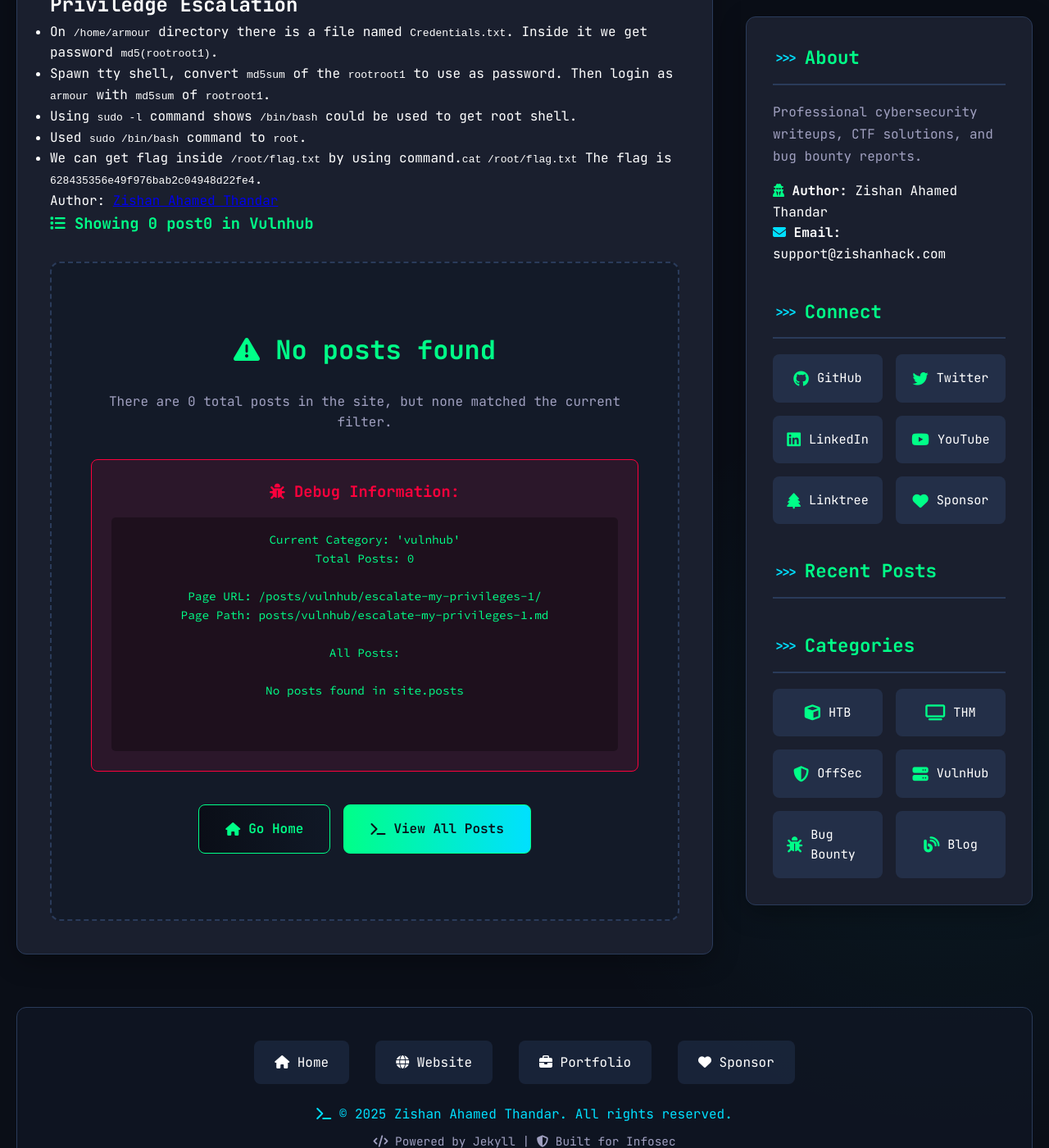
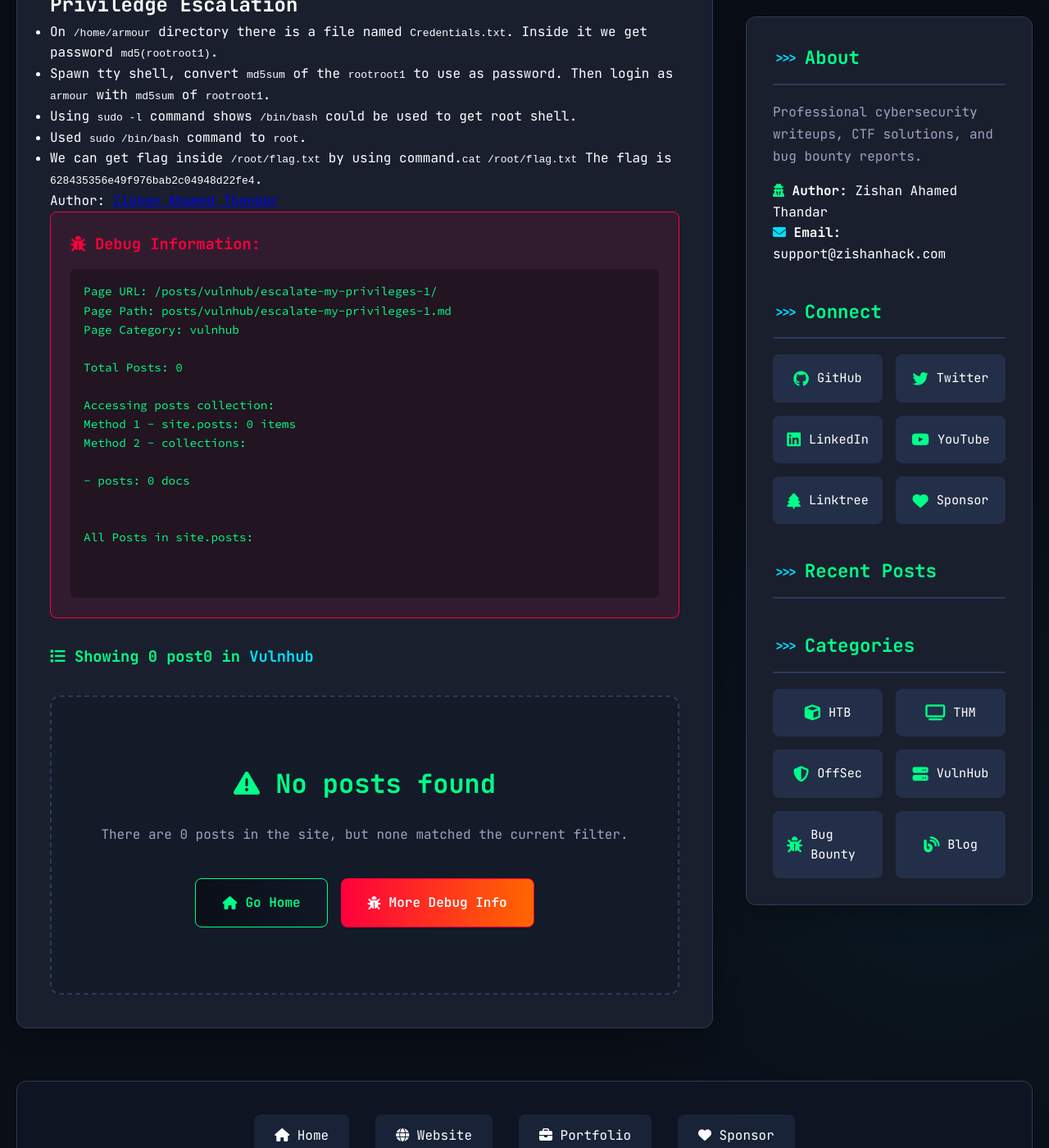
Before and after one commit to ZishanAdThandar/WriteUps, a Jekyll site: the page built from posts/vulnhub/escalate-my-privileges-1.md, in a window 1280 px wide and 1400 px high, scrolled down 1147 px. Shown: the whole window at 82% size. Built offline with Jekyll 4.4.1, drawn with Linux system fonts in a browser that asks for light colours.

Commit message:
modified:   _layouts/list.html

```diff
--- a/_layouts/list.html
+++ b/_layouts/list.html
@@ -232,92 +232,62 @@
             </div>
             {% endif %}
 
-          <!-- FIXED: Access posts collection properly -->
-{% assign all_posts = site.posts %}
-
-<!-- For debugging, show what we have -->
-<div class="debug-info" style="display: none;"> <!-- Change to style="display: block;" to see debug -->
+            <!-- DEBUG: Show what's happening -->
+            <div class="debug-info">
                 <h3><i class="fas fa-bug"></i> Debug Information:</h3>
                 <pre>
-Total Posts: {{ all_posts.size }}
-Is collection? {{ site.collections.posts }}
+Page URL: {{ page.url }}
+Page Path: {{ page.path }}
+Page Category: {{ page.category }}
 
-All Posts:
-{% for post in all_posts %}
+Total Posts: {{ site.posts.size }}
+
+Accessing posts collection:
+Method 1 - site.posts: {{ site.posts.size }} items
+Method 2 - collections:
+{% for collection in site.collections %}
+- {{ collection.label }}: {{ collection.docs.size }} docs
+{% endfor %}
+
+All Posts in site.posts:
+{% for post in site.posts %}
 - {{ post.title }} | path: {{ post.path }} | category: {{ post.category }} | url: {{ post.url }}
 {% endfor %}
-
-Page Info:
-URL: {{ page.url }}
-Path: {{ page.path }}
-Category: {{ page.category }}
                 </pre>
             </div>
 
-<!-- GET CURRENT CATEGORY -->
-{% assign current_category = page.category %}
+            <!-- GET CURRENT CATEGORY FROM URL -->
+            {% assign url_parts = page.url | split: '/' %}
+            {% assign current_category = '' %}
 
-{% unless current_category %}
-    {% assign url_parts = page.url | split: '/' %}
             {% for part in url_parts %}
                 {% if part == 'hackthebox' or part == 'tryhackme' or part == 'offsec' or part == 'vulnhub' or part == 'bugbounty' or part == 'blog' %}
                     {% assign current_category = part %}
                 {% endif %}
             {% endfor %}
-{% endunless %}
 
-<!-- SIMPLE FILTERING - Show all posts first to test -->
-{% assign category_posts = all_posts %}
+            <!-- FIX: Use site.collections.posts.docs to access posts -->
+            {% assign all_posts = site.collections.posts.docs %}
 
-{% if current_category and current_category != '' %}
-    {% assign filtered_posts = "" | split: "," %}
-    {% for post in all_posts %}
-        {% if post.category == current_category or post.path contains current_category %}
-            {% assign filtered_posts = filtered_posts | push: post %}
+            <!-- FILTER POSTS BY CATEGORY -->
+            {% assign category_posts = "" | split: "," %}
+
+            {% if all_posts.size > 0 %}
+                {% for doc in all_posts %}
+                    {% if doc.category == current_category or doc.path contains current_category %}
+                        {% assign category_posts = category_posts | push: doc %}
                     {% endif %}
                 {% endfor %}
-    {% assign category_posts = filtered_posts %}
-{% endif %}
-            {% assign current_category = page.category %}
-
-            {% unless current_category %}
-                {% assign url_parts = page.url | split: '/' %}
-                {% for part in url_parts %}
-                    {% if part == 'hackthebox' or part == 'tryhackme' or part == 'offsec' or part == 'vulnhub' or part == 'bugbounty' or part == 'blog' %}
-                        {% assign current_category = part %}
-                    {% endif %}
-                {% endfor %}
-            {% endunless %}
-
-            <!-- FILTER POSTS -->
-            {% assign category_posts = "" | split: "," %}
-
-            {% if current_category and current_category != '' %}
-                <!-- Try to filter by category field first -->
-                {% for post in site.posts %}
-                    {% if post.category == current_category %}
-                        {% assign category_posts = category_posts | push: post %}
-                    {% endif %}
-                {% endfor %}
-
-                <!-- If no posts found by category, try by path -->
-                {% if category_posts.size == 0 %}
-                    {% for post in site.posts %}
-                        {% if post.path contains current_category %}
-                            {% assign category_posts = category_posts | push: post %}
-                        {% endif %}
-                    {% endfor %}
-                {% endif %}
             {% else %}
-                <!-- No category specified, show all posts -->
+                <!-- Fallback to site.posts if collections method doesn't work -->
                 {% assign category_posts = site.posts %}
             {% endif %}
 
-            <!-- DISPLAY POSTS -->
+            <!-- DISPLAY RESULTS -->
             <h3 style="margin-bottom: 2rem; color: var(--accent-green);">
                 <i class="fas fa-list"></i> Showing {{ category_posts.size }} post{{ category_posts.size | pluralize }}
-                {% if current_category and current_category != '' %}
-                    in {{ current_category | replace: '-', ' ' | capitalize }}
+                {% if current_category != '' %}
+                    in <span style="color: var(--accent-cyan);">{{ current_category | replace: '-', ' ' | capitalize }}</span>
                 {% endif %}
             </h3>
 
@@ -337,7 +307,13 @@
                         {% endif %}
 
                         <div class="post-card-meta">
-                            <span><i class="far fa-calendar"></i> {{ post.date | date: "%B %d, %Y" }}</span>
+                            <span><i class="far fa-calendar"></i>
+                                {% if post.date %}
+                                    {{ post.date | date: "%B %d, %Y" }}
+                                {% else %}
+                                    Unknown date
+                                {% endif %}
+                            </span>
                             <span class="post-card-category">
                                 {% if post.category == 'hackthebox' or post.path contains 'hackthebox' %}<i class="fas fa-cube"></i> HTB
                                 {% elsif post.category == 'tryhackme' or post.path contains 'tryhackme' %}<i class="fas fa-tv"></i> THM
@@ -355,28 +331,7 @@
             {% else %}
             <div class="no-posts">
                 <h2><i class="fas fa-exclamation-triangle"></i> No posts found</h2>
-                <p>There are {{ site.posts.size }} total posts in the site, but none matched the current filter.</p>
-
-                <div class="debug-info" style="margin: 2rem 0;">
-                    <h3><i class="fas fa-bug"></i> Debug Information:</h3>
-                    <pre>
-Current Category: '{{ current_category }}'
-Total Posts: {{ site.posts.size }}
-
-Page URL: {{ page.url }}
-Page Path: {{ page.path }}
-
-All Posts:
-{% for post in site.posts %}
-- Title: {{ post.title }}
-  Path: {{ post.path }}
-  Category: {{ post.category }}
-  URL: {{ post.url }}
-{% else %}
-No posts found in site.posts
-{% endfor %}
-                    </pre>
-                </div>
+                <p>There are {{ site.posts.size }} posts in the site, but none matched the current filter.</p>
 
                 <div style="margin-top: 2.5rem; display: flex; gap: 1rem; justify-content: center; flex-wrap: wrap;">
                     <a href="/" style="
@@ -394,20 +349,20 @@
                     ">
                         <i class="fas fa-home"></i> Go Home
                     </a>
-                    <a href="/posts" style="
+                    <a href="/debug" style="
                         display: inline-flex;
                         align-items: center;
                         gap: 10px;
                         padding: 1rem 2rem;
-                        background: linear-gradient(90deg, var(--accent-green), var(--accent-cyan));
-                        color: var(--primary-dark);
+                        background: linear-gradient(90deg, #ff003c, #ff6600);
+                        color: white;
                         text-decoration: none;
                         border-radius: 8px;
-                        border: 1px solid var(--accent-green);
+                        border: 1px solid #ff003c;
                         font-weight: 600;
                         transition: all 0.3s;
                     ">
-                        <i class="fas fa-terminal"></i> View All Posts
+                        <i class="fas fa-bug"></i> More Debug Info
                     </a>
                 </div>
             </div>
@@ -421,29 +376,9 @@
 
     <script>
     {% raw %}
-    // Terminal typing effect for page titles
-    document.addEventListener('DOMContentLoaded', () => {
-        const pageTitle = document.querySelector('.page-title');
-        if (pageTitle) {
-            const text = pageTitle.textContent;
-            // Check if it's a dynamic title (contains icons or special formatting)
-            const hasIcons = pageTitle.innerHTML.includes('<i class="');
-            if (!hasIcons && text.length > 0) {
-                pageTitle.textContent = '';
-                let i = 0;
-
-                function typeWriter() {
-                    if (i < text.length) {
-                        pageTitle.textContent += text.charAt(i);
-                        i++;
-                        setTimeout(typeWriter, 50);
-                    }
-                }
-
-                typeWriter();
-            }
-        }
-    });
+    // Simple debug to console
+    console.log('List page loaded');
+    console.log('Current URL:', window.location.pathname);
     {% endraw %}
     </script>
 </body>
```
Lines whose indentation alone changed are shown as unchanged.
